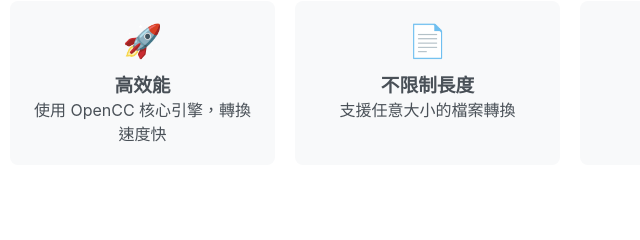
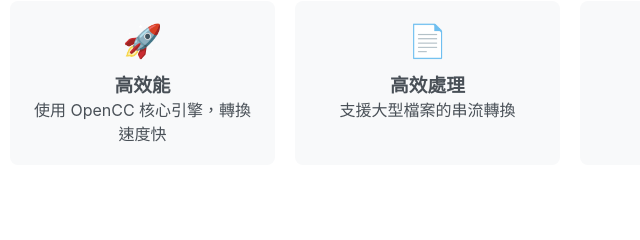
Before and after one commit to anomixer/OpenCC-web, a website: page public/index.html in a window 1280 px wide. Shown: the part 702-942 px from the top of the page, 70-710 px from the left. Drawn offline with Linux system fonts and the light colour scheme; no server answers.

Commit message:
Replace misleading 'unlimited file size' claims with 'efficient processing' in feature descriptions

```diff
--- a/public/index.html
+++ b/public/index.html
@@ -732,8 +732,8 @@
                 </div>
                 <div class="feature">
                     <div class="feature-icon">📄</div>
-                    <h3 data-lang="feature-unlimited">不限制長度</h3>
-                    <p data-lang="feature-unlimited-desc">支援任意大小的檔案轉換</p>
+                    <h3 data-lang="feature-unlimited">高效處理</h3>
+                    <p data-lang="feature-unlimited-desc">支援大型檔案的串流轉換</p>
                 </div>
                 <div class="feature">
                     <div class="feature-icon">🔄</div>
@@ -1304,8 +1304,8 @@
                 'btn-download': '下載轉換後的檔案',
                 'feature-performance': '高效能',
                 'feature-performance-desc': '使用 OpenCC 核心引擎，轉換速度快',
-                'feature-unlimited': '不限制長度',
-                'feature-unlimited-desc': '支援任意大小的檔案轉換',
+                'feature-unlimited': '高效處理',
+                'feature-unlimited-desc': '支援大型檔案的串流轉換',
                 'feature-modes': '多種模式',
                 'feature-modes-desc': '支援 14 種轉換設定',
                 'feature-security': '安全隱私',
@@ -1346,14 +1346,14 @@
                 'btn-download': '下载转换后的文件',
                 'feature-performance': '高性能',
                 'feature-performance-desc': '使用 OpenCC 核心引擎，转换速度快',
-                'feature-unlimited': '不限制长度',
-                'feature-unlimited-desc': '支持任意大小的文件转换',
+                'feature-unlimited': '高效处理',
+                'feature-unlimited-desc': '支持大型文件的串流转换',
                 'feature-modes': '多种模式',
                 'feature-modes-desc': '支持 14 种转换设置',
                 'feature-security': '安全隐私',
                 'feature-security-desc': '文件自动清理，保护隐私',
                 'footer-text': '基于',
-                'footer-text2': '构建 | 支持不限制文件长度的中文转换服务',
+                'footer-text2': '构建 | 支持高效中文转换服务',
                 'file-name': '文件名称：',
                 'file-size': '文件大小：',
                 'file-type': '文件类型：',
```
